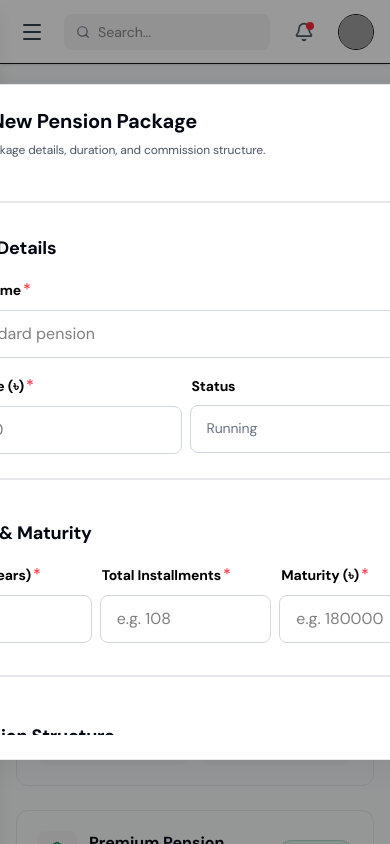
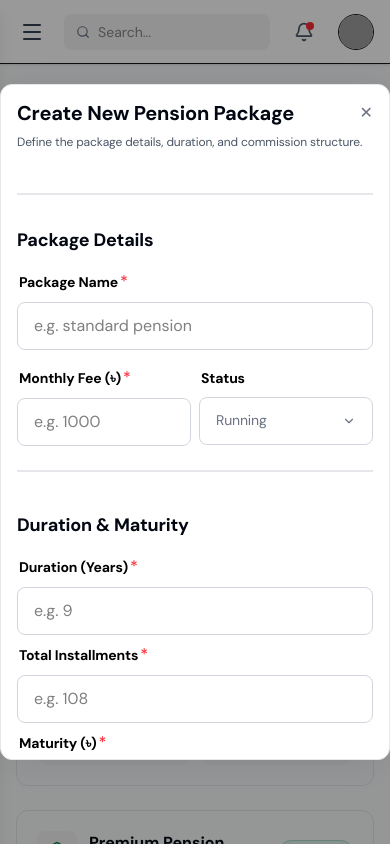
Before and after one commit to niduslab/Expro-Frontend, a Next.js app: page /admin/pension-packages in a window 390 px wide. Both pictures are taken after a click on the button "Add new Package". Shown: the top 844 px of the page. Built offline with nearby package versions, Linux system fonts and the light colour scheme; grey boxes are pictures that could not be loaded; a web font is replaced by a local one.

Commit message:
fixed responsiveness of project modal

```diff
--- a/app/(auth)/admin/pension-packages/new-package-modal.tsx
+++ b/app/(auth)/admin/pension-packages/new-package-modal.tsx
@@ -9,10 +9,10 @@ export default function NewPackageModal({
   setOpenModal,
 }: NewPackageModalProps) {
   return (
-    <div className="fixed inset-0   z-50 flex items-center justify-center bg-black/40">
-      <div className="flex flex-col w-[600px]  max-h-[80vh] p-6 bg-white rounded-2xl border border-[#E5E7EB] shadow-[0px_4px_40px_0px_#00000014] text-black relative">
-        <div className="flex flex-col gap-6 overflow-y-auto overflow-x-hidden">
-          <div className="w-[531px] flex flex-col gap-2">
+    <div className="fixed inset-0 z-50 flex items-center justify-center bg-black/40 overflow-y-auto">
+      <div className="flex flex-col max-w-[380] sm:max-w-2xl max-h-[80vh] p-2 md:p-6 bg-white rounded-xl border border-[#E5E7EB] shadow-[0px_4px_40px_0px_#00000014] text-black relative">
+        <div className="flex flex-col gap-6 overflow-y-auto overflow-x-hidden p-2">
+          <div className=" flex flex-col gap-2">
             {" "}
             <div className="flex justify-between items-center ">
               <p className="text-[#030712] font-semibold text-[20px] leading-[120%] tracking-[-0.01em]">
@@ -33,11 +33,11 @@ export default function NewPackageModal({
             </div>
           </div>
 
-          <div className=" w-[578px] top-[16px]  border border-[#E5E7EB] relative right-[24px]"></div>
+          <div className=" w-full top-[16px]  border border-[#E5E7EB] relative"></div>
           {/*Package details*/}
-          <div className="flex flex-col relative top-[24px] w-[531px]  gap-[16px]">
+          <div className="flex flex-col relative top-[24px]   gap-[16px]">
             <div>
-              <p className="font-dm-sans font-semibold text-[18px] leading-[150%] tracking-[-0.01em] text-[#030712] w-[531px] h-[27px] opacity-100">
+              <p className="font-dm-sans font-semibold text-[18px] leading-[150%] tracking-[-0.01em] text-[#030712]  h-[27px] opacity-100">
                 Package Details
               </p>
             </div>
@@ -52,7 +52,7 @@ export default function NewPackageModal({
               </div>
 
               <input
-                className="w-[531px] h-[48px] gap-[129px] opacity-100 border border-[#D1D5DC] rounded-[8px] px-[16px] bg-[#FFFFFF]"
+                className="w-full h-[48px] gap-[129px] opacity-100 border border-[#D1D5DC] rounded-[8px] px-[16px] bg-[#FFFFFF]"
                 placeholder="e.g. standard pension"
               />
             </div>{" "}
@@ -87,19 +87,19 @@ export default function NewPackageModal({
                 </div>
               </div>
             </div>
-            <div className=" w-[578px] top-2  border border-[#E5E7EB] relative right-[24px]"></div>
+            <div className=" container top-2  border border-[#E5E7EB] relative "></div>
           </div>
 
           {/*duration & maturity*/}
-          <div className="flex flex-col relative top-[48px] w-[531px]  gap-[16px]">
+          <div className="flex flex-col relative top-[48px]   gap-[16px]">
             <div>
-              <p className="font-dm-sans font-semibold text-[18px] leading-[150%] tracking-[-0.01em] text-[#030712] w-[531px] h-[27px] opacity-100">
+              <p className="font-dm-sans font-semibold text-[18px] leading-[150%] tracking-[-0.01em] text-[#030712]  h-[27px] opacity-100">
                 Duration & Maturity
               </p>
             </div>
 
-            <div className="flex gap-2 w-full">
-              <div className="relative w-1/3">
+            <div className="flex flex-col md:flex-row gap-2 w-full">
+              <div className="relative md:w-1/3">
                 <div className="  justify-between w-full">
                   <div className="pb-2">
                     <span className="font-semibold text-[14px] leading-[150%] tracking-[-0.01em] p-0.5">
@@ -115,7 +115,7 @@ export default function NewPackageModal({
                   />
                 </div>
               </div>
-              <div className="relative w-1/3">
+              <div className="relative md:w-1/3">
                 <div className="  justify-between w-full">
                   <div className="pb-2">
                     <span className="font-semibold text-[14px] leading-[150%] tracking-[-0.01em] p-0.5">
@@ -131,7 +131,7 @@ export default function NewPackageModal({
                   />
                 </div>
               </div>
-              <div className="relative w-1/3">
+              <div className="relative md:w-1/3">
                 <div className="  justify-between w-full">
                   <div className="pb-2">
                     <span className="font-semibold text-[14px] leading-[150%] tracking-[-0.01em] p-0.5">
@@ -148,18 +148,18 @@ export default function NewPackageModal({
                 </div>
               </div>
             </div>
-            <div className=" w-[578px] top-[16px]  border border-[#E5E7EB] relative right-[24px]"></div>
+            <div className=" container top-[16px]  border border-[#E5E7EB] relative "></div>
           </div>
           {/*Commission Structure*/}
-          <div className="flex flex-col relative top-[86px] w-[531px]   gap-[16px]">
+          <div className="flex flex-col relative top-[86px]    gap-[16px]">
             <div>
-              <p className="font-dm-sans font-semibold text-[18px] leading-[150%] tracking-[-0.01em] text-[#030712] w-[531px] h-[27px] opacity-100">
+              <p className="font-dm-sans font-semibold text-[18px] leading-[150%] tracking-[-0.01em] text-[#030712]  h-[27px] opacity-100">
                 Commission Structure
               </p>
             </div>
 
-            <div className="flex gap-2 w-full">
-              <div className="relative w-1/2">
+            <div className="flex flex-col md:flex-row gap-2 w-full">
+              <div className="relative md:w-1/2">
                 <div className="  justify-between w-full">
                   <div className="pb-2">
                     <span className="font-semibold text-[14px] leading-[150%] tracking-[-0.01em] p-0.5">
@@ -178,7 +178,7 @@ export default function NewPackageModal({
                   </span>
                 </div>
               </div>
-              <div className="relative w-1/2">
+              <div className="relative md:w-1/2">
                 <div className="  justify-between w-full">
                   <div className="pb-2">
                     <span className="font-semibold text-[14px] leading-[150%] tracking-[-0.01em] p-0.5">
```
